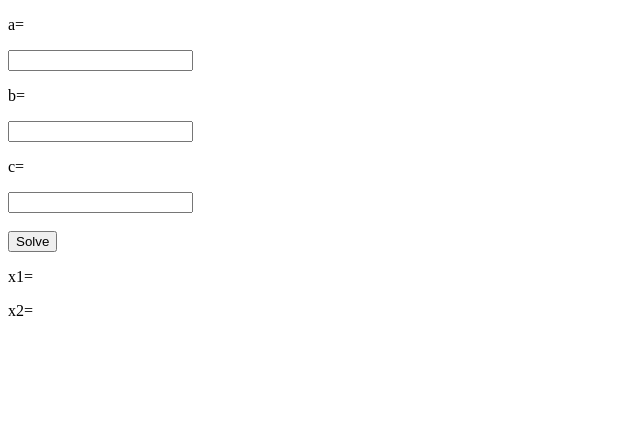
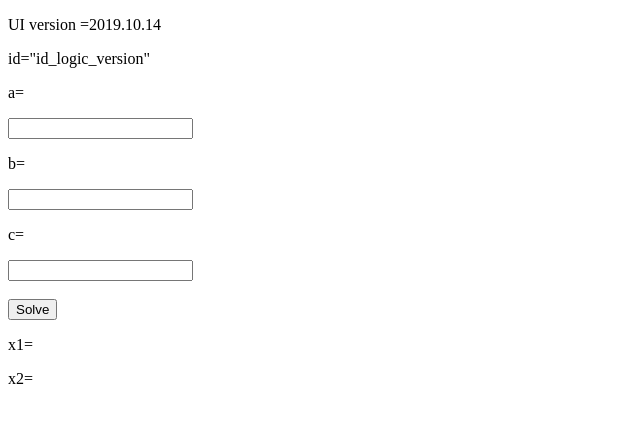
Before and after one commit to catalin98/catalin98.github.io, a plain HTML site: page HTML/eq2.html in a window 1280 px wide. Shown: the whole page, without its empty margins (0-640 px from the left). Drawn offline with Linux system fonts and the light colour scheme.

Commit message:
am adaugat numar de versiune

```diff
--- a/HTML/ec2.js
+++ b/HTML/ec2.js
@@ -1,4 +1,6 @@
+document.getElementById("id_logic_version").innerHTML= "logic version""2019.10.14";
 function solve_eq2()
+
 {
 	var a = document.getElementById("id_a").value;
 	var b = document.getElementById("id_b").value;
--- a/HTML/eq2.html
+++ b/HTML/eq2.html
@@ -7,6 +7,8 @@
 </head>
 
 <body>
+<p>UI version =2019.10.14</p>
+<p>id="id_logic_version"</p>
 <p>a= </p>
 <input type="text" id="a"></input>
 
```
